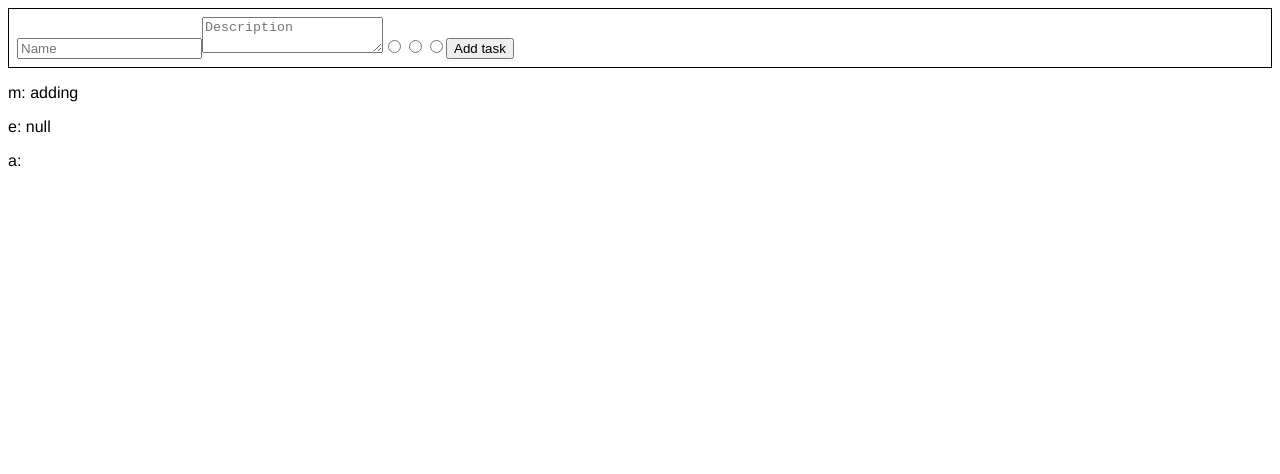
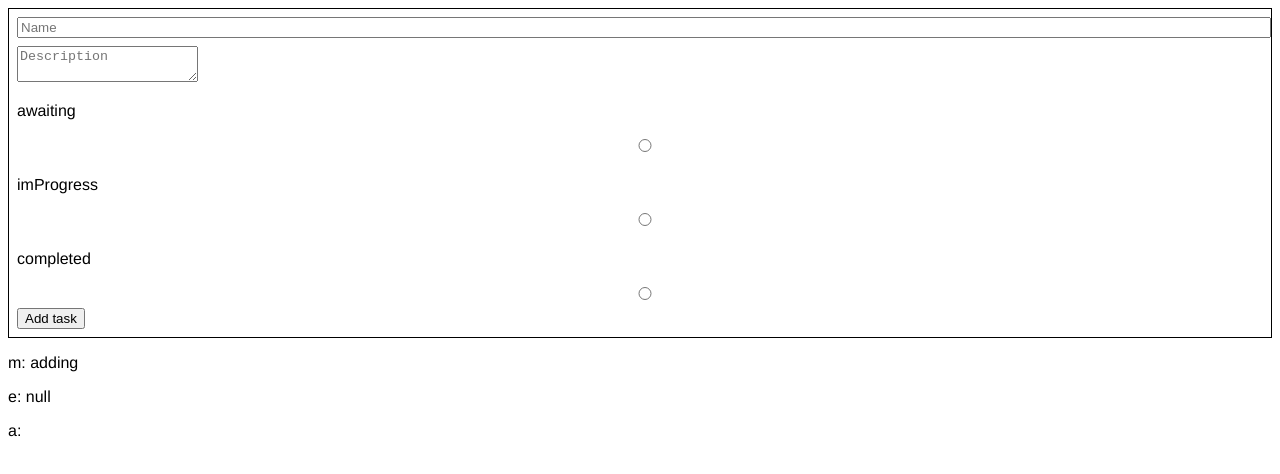
Before and after one commit to amakor97/todolistagain, a React (Vite) app: page / in a window 1280 px wide. Both pictures are taken after a click on the button "Add". Shown: the top 474 px of the page. Built offline with nearby package versions, Linux system fonts and the light colour scheme.

Commit message:
[STYLE]: add some styles to adding task component

```diff
--- a/src/components/AddingForm/AddingForm.module.css
+++ b/src/components/AddingForm/AddingForm.module.css
@@ -3,3 +3,8 @@
 
   border: 1px solid black;
 }
+
+input {
+  width: 100%;
+  margin-bottom: 8px;
+}
--- a/src/components/AddingForm/AddingForm.tsx
+++ b/src/components/AddingForm/AddingForm.tsx
@@ -21,8 +21,6 @@ function AddingForm({
   appMode: Store["appStatus"];
   parentTaskId: string | null;
 }) {
-  console.log(appMode, editableTask);
-  console.log(parentTaskId);
   function createTask(): TaskType {
     const form = document.getElementById("newTaskForm");
     if (!(form instanceof HTMLFormElement)) {
@@ -51,7 +49,6 @@ function AddingForm({
     const statusInput = form.querySelector(
       "input[name='newTaskStatus']:checked"
     );
-    console.log(statusInput);
     if (!(nameInput instanceof HTMLInputElement)) {
       newTask.name = "New task";
     } else {
@@ -89,14 +86,23 @@ function AddingForm({
         placeholder="Description"
         name="newTaskDescription"
       ></textarea>
+      <p>awaiting</p>
       <input type="radio" name="newTaskStatus" value="awaiting" />
+      <p>imProgress</p>
       <input type="radio" name="newTaskStatus" value="inProgress" />
+      <p>completed</p>
       <input type="radio" name="newTaskStatus" value="completed" />
       <Button
         handleClick={() => {
           submitFunc(createTask());
         }}
-        btnText={appMode === "adding" ? "Add task" : appMode === "addingSubtask" ? "Add subtask" : "Submit changes"}
+        btnText={
+          appMode === "adding"
+            ? "Add task"
+            : appMode === "addingSubtask"
+              ? "Add subtask"
+              : "Submit changes"
+        }
       />
     </form>
   );
```
